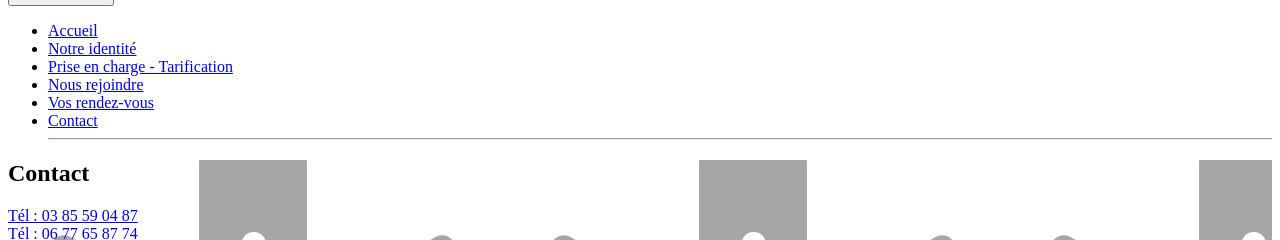
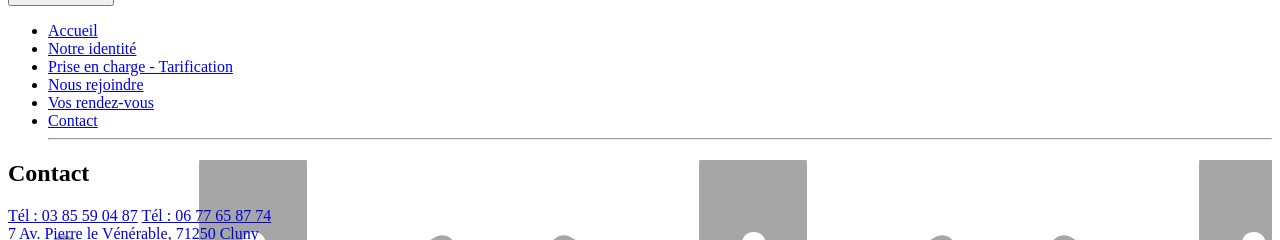
Before and after one commit to GNT-N/LaClunysoise, a Symfony app: template templates/main/contact.html.twig in a window 1280 px wide. Shown: the part 707-947 px from the top of the page. Run offline with Twig, Linux system fonts and the light colour scheme; the template is opened without the code that fills it, so the values that code supplies are empty; form fields are guessed from the names that the template uses; some libraries are stand-ins or nearby versions.

Commit message:
update front contact

```diff
--- a/templates/footer.html.twig
+++ b/templates/footer.html.twig
@@ -4,10 +4,8 @@
     <footer class="row py-5 my-5 border-top justify-content-center" id="footer">
 
         <div class="col-lg-4 mb-3 pCol">
-            <img id="logo" src="{{ asset('footerLogo.png') }}">
-            <br>
-            <p class="nav-item mb-2"><a target="_blank" href="geo:46.437944,4.654481?q=7+Avn.Pierre+le+Vénérable,71250+Cluny" class="nav-link p-0 mt-3 text-body-secondary">7 Avn.Pierre le Vénérable, 71250 Cluny</a></p><br>
-            <p class="text-body-secondary">&copy; 2023</p>
+            <a href="/"><img id="logo" src="{{ asset('footerLogo.png') }}"></a><br>
+            <p class="text-body-secondary">Tout droits réservés &copy; 2023</p>
         </div>
 
 
@@ -18,6 +16,7 @@
                 <li class="nav-item mb-2"><a href="tel:+33385590487" class="nav-link p-0 text-body-secondary">03 85 59 04 87</a></li>
                 <li class="nav-item mb-2"><a href="tel:+33677658774" class="nav-link p-0 text-body-secondary">06 77 65 87 74</a></li>
                 <li class="nav-item mb-2"><a href="mailto:la.clunysoise@orange.fr" class="nav-link p-0 text-body-secondary">la.clunysoise@orange.fr</a></li>
+                <p class="nav-item mb-2"><a target="_blank" href="geo:46.437944,4.654481?q=7+Avn.Pierre+le+Vénérable,71250+Cluny" class="nav-link p-0 mt-3 text-body-secondary">7 Av. Pierre le Vénérable, 71 250 Cluny</a></p><br>
             </ul>
         </div>
 
@@ -34,5 +33,4 @@
     </footer>
 </div>
 
-
 {% endblock %}
--- a/templates/main/contact.html.twig
+++ b/templates/main/contact.html.twig
@@ -3,16 +3,16 @@
 <section class="pages_section" style="background-image: url('{{ asset("croixGrey.png") }}');">
     <h1 class="titles_top fst-italic fw-bolder text-center">Contact</h1>
     <div class="container-fluid pt-5 pb-5">
-        <div class="row content">
+        <div class="row content text-center">
+            <div class="col-12 ">
+                <a href="tel:+33385590487" class="nav-link p-0 text-body-secondary mt-2 d-inline-block ps-5 pe-5">Tél : 03 85 59 04 87</a>
+                <a href="tel:+33677658774" class="nav-link p-0 text-body-secondary mt-2 d-inline-block ps-5 pe-5">Tél : 06 77 65 87 74</a><br>
+                <a href="geo:0,0?q=7+Avn.Pierre+le+Vénérable,71250+Cluny" class="nav-link p-0 text-body-secondary mt-3 d-inline-block">7 Av. Pierre le Vénérable, 71250 Cluny</a>
+            </div>
             <div class="col-lg-6 mt-5 sub_content text-center">
-                <h2></h2>
-                <a href="tel:+33385590487" class="nav-link p-0 text-body-secondary mt-2 d-inline-block">Tél : 03 85 59 04 87</a><br>
-                <a href="tel:+33677658774" class="nav-link p-0 text-body-secondary mt-2 d-inline-block">Tél : 06 77 65 87 74</a><br>
-                <a href="geo:0,0?q=7+Avn.Pierre+le+Vénérable,71250+Cluny" class="nav-link p-0 text-body-secondary mt-2 d-inline-block">7 Av. Pierre le Vénérable, 71250 Cluny</a>
-
-                <iframe class="rounded-5" src="https://www.google.com/maps/embed?pb=!1m18!1m12!1m3!1d2749.5379384110047!2d4.652024377010696!3d46.43803726793772!2m3!1f0!2f0!3f0!3m2!1i1024!2i768!4f13.1!3m3!1m2!1s0x47f30aeb8182f371%3A0xbf3199329fef4a95!2sLA%20CLUNYSOISE%20AMBULANCES%20ET%20TAXIS!5e0!3m2!1sfr!2sfr!4v1689871120391!5m2!1sfr!2sfr" width="600" height="450" allowfullscreen="" loading="lazy" referrerpolicy="no-referrer-when-downgrade"></iframe>
+                <iframe class="rounded-5 mt-2" src="https://www.google.com/maps/embed?pb=!1m18!1m12!1m3!1d2749.5379384110047!2d4.652024377010696!3d46.43803726793772!2m3!1f0!2f0!3f0!3m2!1i1024!2i768!4f13.1!3m3!1m2!1s0x47f30aeb8182f371%3A0xbf3199329fef4a95!2sLA%20CLUNYSOISE%20AMBULANCES%20ET%20TAXIS!5e0!3m2!1sfr!2sfr!4v1689871120391!5m2!1sfr!2sfr" width="600" height="450" allowfullscreen="" loading="lazy" referrerpolicy="no-referrer-when-downgrade"></iframe>
             </div>
-            <div class="col-lg-6 mt-5 sub_content">
+            <div class="col-lg-6 mt-3 sub_content">
                 {{ form_start(formulaire) }}
                     <div>
                         <div class="row">
--- a/templates/main/home.html.twig
+++ b/templates/main/home.html.twig
@@ -16,7 +16,7 @@
                         <div class="row">
                             <span class="col-lg-4 countText fw-bold d-block text-black pe-4 text-center"><span class="count fw-bold">45 </span><br> Urgences / jour</span>
                             <span class="col-lg-4 countText fw-bold d-block text-black pe-4 text-center"><span class="count fw-bold">421 </span><br> Interventions / jour</span>
-                            <span class="col-lg-4 countText fw-bold d-block text-black pe-4 text-center"><span class="count fw-bold">28 </span><br> Salarié</span>
+                            <span class="col-lg-4 countText fw-bold d-block text-black pe-4 text-center"><span class="count fw-bold">25 </span><br> Salariés</span>
                         </div>
                         <p class="text-center ps-3 pe-3">L'entreprise « La Clunysoise » est une société d'ambulances privée située à Cluny. Avec à disposition des ambulances, des VSL, mais aussi des taxis.La Clunysoise apporte une réponse efficace et dynamique à toute demande de transports médicalisés ou non tout en participant activement aux besoins permanents d'interventions d'urgences et transferts inter hospitaliers effectués en collaboration avec le Samu et le centre d'appel 15.</p>
                     </div>
@@ -70,7 +70,7 @@
                                 <span class="countText fw-bold d-block text-black"><span class="count fw-bold">10 </span><br> VSL</span>
                             </div>
                             <div class="carousel-item" data-bs-interval="2500">
-                                <span class="countText fw-bold d-block text-black"><span class="count fw-bold">8 </span><br> Taxi</span>
+                                <span class="countText fw-bold d-block text-black"><span class="count fw-bold">8 </span><br> Taxis</span>
                             </div>
                         </div>
                     </div>
```
Lines whose indentation alone changed are shown as unchanged.
